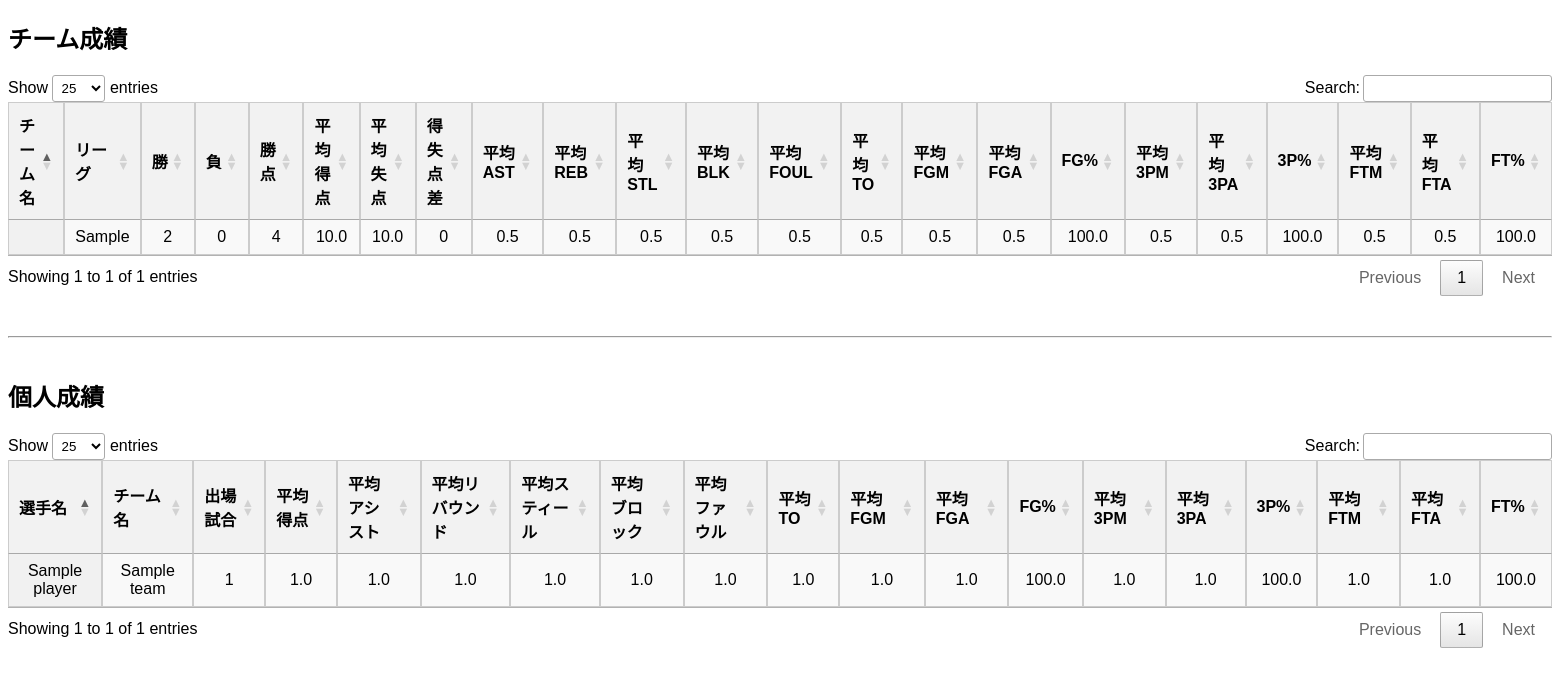
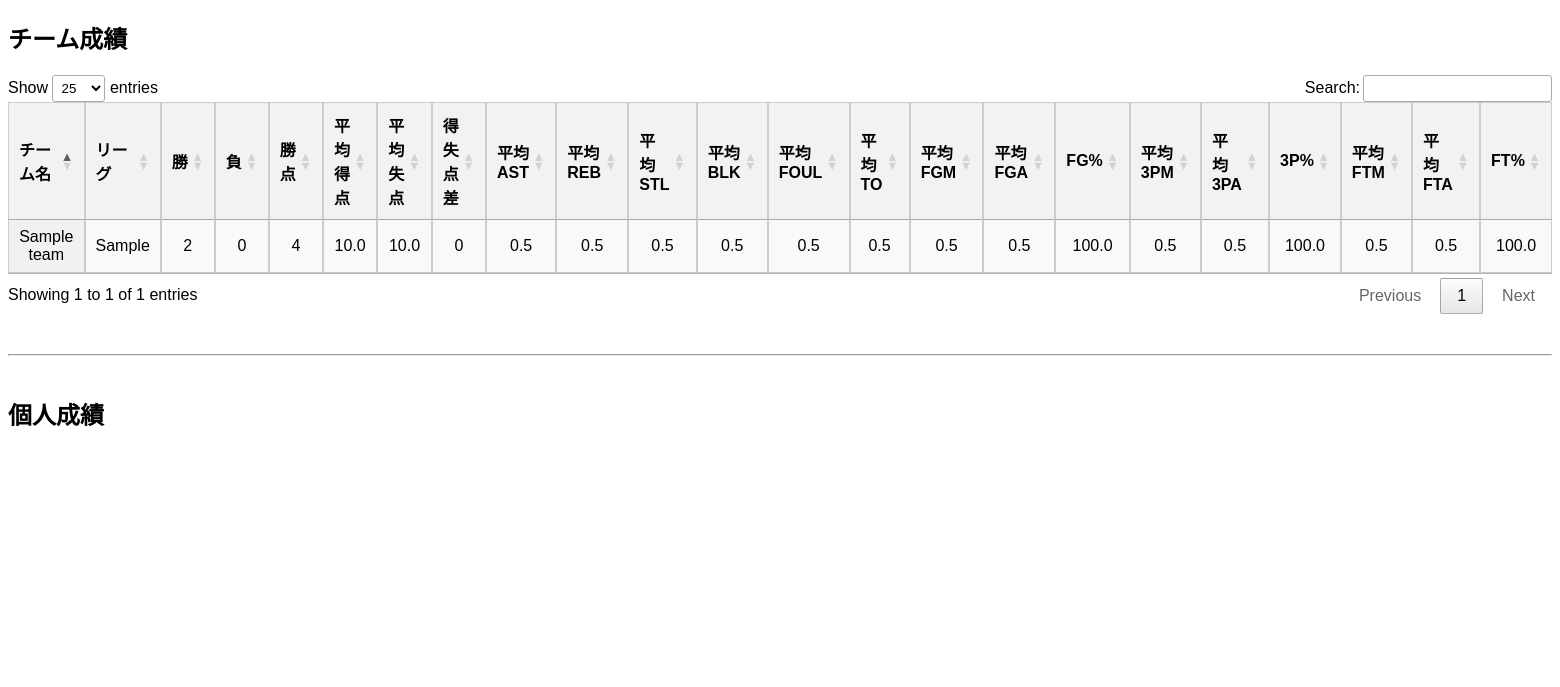
Before and after one commit to mito0612uni/NBA2K26-JPL, a Flask app: page /stats in a window 1560 px wide. Shown: the part 56-743 px from the top of the page. Run offline with Flask 3, Linux system fonts and the light colour scheme; tables that the repository leaves empty hold one stand-in row (values such as "Sample post"); some libraries are stand-ins or nearby versions.

Commit message:
Fix team name display on stats page

```diff
--- a/templates/stats.html
+++ b/templates/stats.html
@@ -15,16 +15,29 @@
     <tbody>
       {% for team in team_stats %}
       <tr>
-        <td>{{ team.name }}</td><td>{{ team.league }}</td>
-        <td>{{ team.wins }}</td><td>{{ team.losses }}</td><td>{{ team.points }}</td>
-        <td>{{ "%.1f"|format(team.avg_pf) }}</td><td>{{ "%.1f"|format(team.avg_pa) }}</td><td>{{ team.diff }}</td>
-        <td>{{ "%.1f"|format(team.get('avg_ast', 0)) }}</td><td>{{ "%.1f"|format(team.get('avg_reb', 0)) }}</td>
-        <td>{{ "%.1f"|format(team.get('avg_stl', 0)) }}</td><td>{{ "%.1f"|format(team.get('avg_blk', 0)) }}</td>
-        <td>{{ "%.1f"|format(team.get('avg_foul', 0)) }}</td><td>{{ "%.1f"|format(team.get('avg_turnover', 0)) }}</td>
-        <td>{{ "%.1f"|format(team.get('avg_fgm', 0)) }}</td><td>{{ "%.1f"|format(team.get('avg_fga', 0)) }}</td>
-        <td>{{ "%.1f"|format(team.get('fg_pct', 0)) }}</td><td>{{ "%.1f"|format(team.get('avg_three_pm', 0)) }}</td>
-        <td>{{ "%.1f"|format(team.get('avg_three_pa', 0)) }}</td><td>{{ "%.1f"|format(team.get('three_p_pct', 0)) }}</td>
-        <td>{{ "%.1f"|format(team.get('avg_ftm', 0)) }}</td><td>{{ "%.1f"|format(team.get('avg_fta', 0)) }}</td>
+        {# ★★★ ここを修正 team.name -> team.team_name ★★★ #}
+        <td>{{ team.team_name }}</td>
+        <td>{{ team.league }}</td>
+        <td>{{ team.wins }}</td>
+        <td>{{ team.losses }}</td>
+        <td>{{ team.points }}</td>
+        <td>{{ "%.1f"|format(team.avg_pf) }}</td>
+        <td>{{ "%.1f"|format(team.avg_pa) }}</td>
+        <td>{{ team.diff }}</td>
+        <td>{{ "%.1f"|format(team.get('avg_ast', 0)) }}</td>
+        <td>{{ "%.1f"|format(team.get('avg_reb', 0)) }}</td>
+        <td>{{ "%.1f"|format(team.get('avg_stl', 0)) }}</td>
+        <td>{{ "%.1f"|format(team.get('avg_blk', 0)) }}</td>
+        <td>{{ "%.1f"|format(team.get('avg_foul', 0)) }}</td>
+        <td>{{ "%.1f"|format(team.get('avg_turnover', 0)) }}</td>
+        <td>{{ "%.1f"|format(team.get('avg_fgm', 0)) }}</td>
+        <td>{{ "%.1f"|format(team.get('avg_fga', 0)) }}</td>
+        <td>{{ "%.1f"|format(team.get('fg_pct', 0)) }}</td>
+        <td>{{ "%.1f"|format(team.get('avg_three_pm', 0)) }}</td>
+        <td>{{ "%.1f"|format(team.get('avg_three_pa', 0)) }}</td>
+        <td>{{ "%.1f"|format(team.get('three_p_pct', 0)) }}</td>
+        <td>{{ "%.1f"|format(team.get('avg_ftm', 0)) }}</td>
+        <td>{{ "%.1f"|format(team.get('avg_fta', 0)) }}</td>
         <td>{{ "%.1f"|format(team.get('ft_pct', 0)) }}</td>
       </tr>
       {% endfor %}
@@ -35,30 +48,7 @@
 
   <h2>個人成績</h2>
   <table id="individual-stats-table" class="display" style="width:100%">
-    <thead>
-      <tr>
-        <th>選手名</th><th>チーム名</th><th>出場試合</th><th>平均得点</th><th>平均アシスト</th>
-        <th>平均リバウンド</th><th>平均スティール</th><th>平均ブロック</th><th>平均ファウル</th>
-        <th>平均TO</th><th>平均FGM</th><th>平均FGA</th><th>FG%</th><th>平均3PM</th>
-        <th>平均3PA</th><th>3P%</th><th>平均FTM</th><th>平均FTA</th><th>FT%</th>
-      </tr>
-    </thead>
-    <tbody>
-      {% for stat in individual_stats %}
-      <tr>
-        <td>{{ stat.player_name }}</td><td>{{ stat.team_name }}</td><td>{{ stat.games_played }}</td>
-        <td>{{ "%.1f"|format(stat.avg_pts) }}</td><td>{{ "%.1f"|format(stat.avg_ast) }}</td>
-        <td>{{ "%.1f"|format(stat.avg_reb) }}</td><td>{{ "%.1f"|format(stat.avg_stl) }}</td>
-        <td>{{ "%.1f"|format(stat.avg_blk) }}</td><td>{{ "%.1f"|format(stat.avg_foul) }}</td>
-        <td>{{ "%.1f"|format(stat.avg_turnover) }}</td><td>{{ "%.1f"|format(stat.avg_fgm) }}</td>
-        <td>{{ "%.1f"|format(stat.avg_fga) }}</td><td>{{ "%.1f"|format(stat.fg_pct) }}</td>
-        <td>{{ "%.1f"|format(stat.avg_three_pm) }}</td><td>{{ "%.1f"|format(stat.avg_three_pa) }}</td>
-        <td>{{ "%.1f"|format(stat.three_p_pct) }}</td><td>{{ "%.1f"|format(stat.avg_ftm) }}</td>
-        <td>{{ "%.1f"|format(stat.avg_fta) }}</td><td>{{ "%.1f"|format(stat.ft_pct) }}</td>
-      </tr>
-      {% endfor %}
-    </tbody>
-  </table>
+    </table>
 {% endblock %}
 
 {% block scripts %}
```
